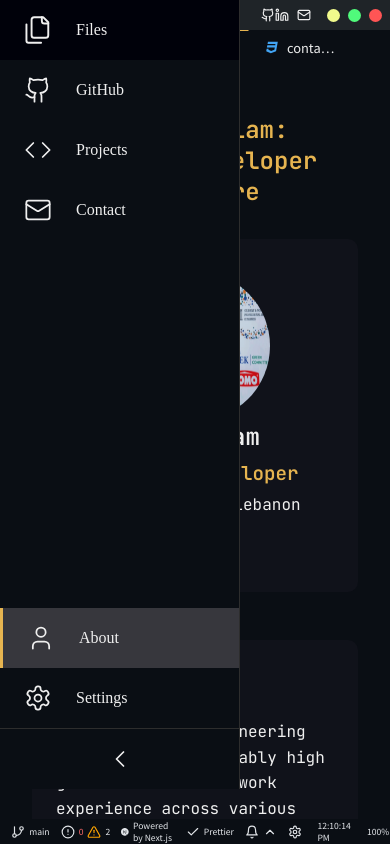
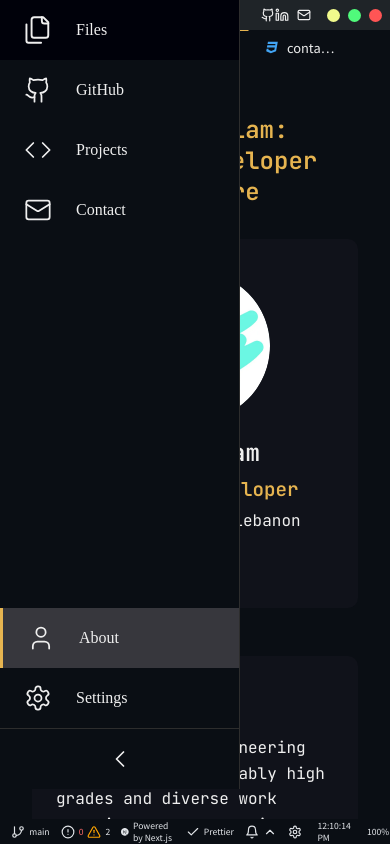
Before and after one commit to Asif-Alam1/new-portfolio, a Next.js app: page /about in a window 390 px wide. Built offline with nearby package versions, Linux system fonts and the light colour scheme.

Commit message:
all fixes

```diff
--- a/pages/about.jsx
+++ b/pages/about.jsx
@@ -29,13 +29,16 @@ const AboutPage = () => {
 				</h2>
 
 				<div className={styles.profile}>
+					<div className={styles.imageWrapper}>
 						<Image
-						src='/profilepic.jpg'
+							src='/profile-pic.webp'
 							alt='Asif Alam'
 							width={150}
 							height={150}
 							className={styles.profileImage}
+							objectFit='cover'
 						/>
+					</div>
 					<div className={styles.profileInfo}>
 						<h3 className={styles.name}>Asif Alam</h3>
 						<p className={styles.jobTitle}>Software Developer</p>
--- a/pages/api/projects.json
+++ b/pages/api/projects.json
@@ -3,7 +3,7 @@
 		"id": 69,
 		"name": "Fit Companion",
 		"image": "/fitcompanion.avif",
-		"description": "An app for gyms to manage their clients trainers, inventory, sessions and many more",
+		"description": "An app for gyms to manage their clients trainers, inventory, sessions and many more built as part of qwerty",
 		"tags": ["next.js"],
 		"demo": "https://fitcompanion.notqwerty.workers.dev/"
 	},
@@ -11,7 +11,7 @@
 		"id": 71,
 		"name": "Antypas App",
 		"image": "/Antypas.png",
-		"description": "A webapp for a car dealership to list cars and manage their inventory",
+		"description": "A webapp for a car dealership to list cars and manage their inventory built as part of qwerty",
 		"tags": ["next.js"],
 		"demo": "https://antypas-website.vercel.app/"
 	},
@@ -19,7 +19,7 @@
 		"id": 70,
 		"name": "Internal App",
 		"image": "/internalApp.png",
-		"description": "An internal app for a company to manage their employees, clients, finances and many more",
+		"description": "An internal app for a company to manage their employees, clients, finances and many more, built as part of qwerty",
 		"tags": ["next.js"],
 		"demo": "https://internal-software.vercel.app/"
 	},
@@ -27,7 +27,7 @@
 		"id": 70,
 		"name": "Car Marketplace",
 		"image": "/ReactNative.webp",
-		"description": "A mobile app for a car marketplace with different user maangement, car listing and many more",
+		"description": "A mobile app for a car marketplace with different user maangement, car listing and many more built as part of qwerty",
 		"tags": ["React Native"]
 	},
 
--- a/styles/AboutPage.module.css
+++ b/styles/AboutPage.module.css
@@ -27,9 +27,16 @@
 	margin-bottom: 3rem;
 }
 
+.imageWrapper {
+	flex-shrink: 0;
+	width: 150px;
+	height: 150px;
+	margin-right: 2rem;
+}
+
 .profileImage {
 	border-radius: 50%;
-	margin-right: 2rem;
+	object-fit: cover;
 }
 
 .profileInfo {
@@ -192,7 +199,7 @@
 		text-align: center;
 	}
 
-	.profileImage {
+	.imageWrapper {
 		margin-right: 0;
 		margin-bottom: 1rem;
 	}
```
Lines whose indentation alone changed are shown as unchanged.
